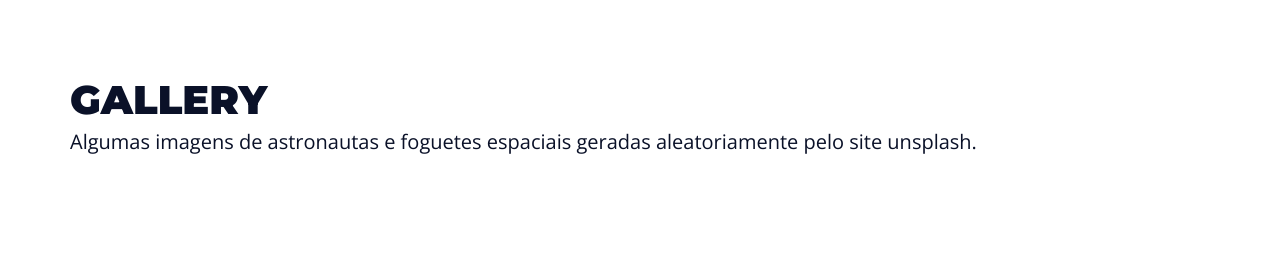
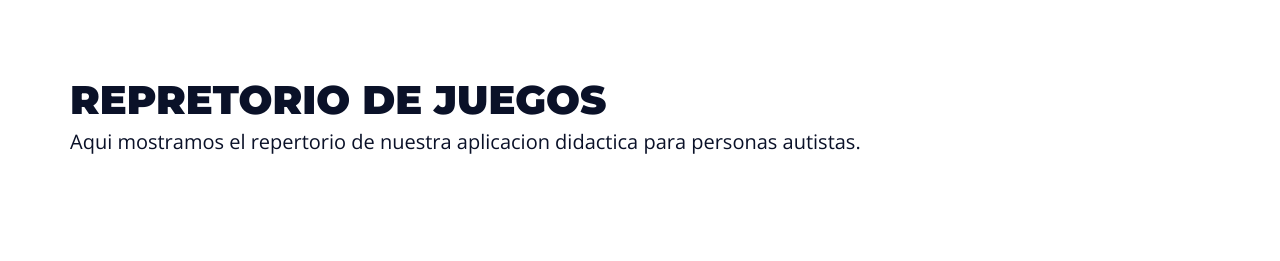
Before and after one commit to Cristiancrodriguezc/AUTISTEC, a plain HTML site: page index.html in a window 1280 px wide. Shown: the part 3717-3978 px from the top of the page. Drawn offline with nearby package versions, Linux system fonts and the light colour scheme.

```diff
--- a/index.html
+++ b/index.html
@@ -164,9 +164,9 @@
 
     <section id="gallery" class="grid-one section white-bg">
         <div class=" main-content grid-one-content">
-            <h2 class="grid-main-heading">Gallery</h2>
-            <p class="grid-description">Algumas imagens de astronautas e foguetes espaciais
-                geradas aleatoriamente pelo site unsplash.
+            <h2 class="grid-main-heading">Repretorio de juegos</h2>
+            <p class="grid-description">Aqui mostramos el repertorio de nuestra aplicacion
+                didactica para personas autistas.
             </p>
             <div class="grid">
                 <div class="gallery-img">
```
